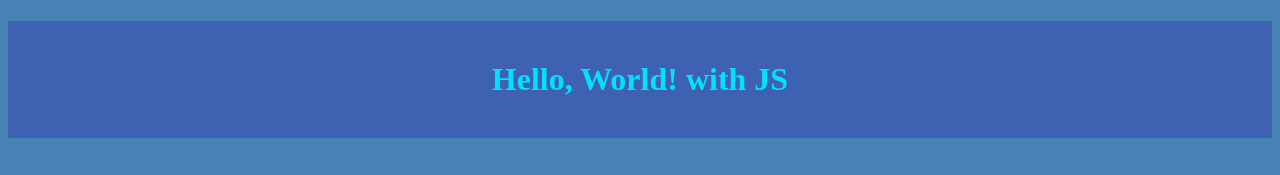
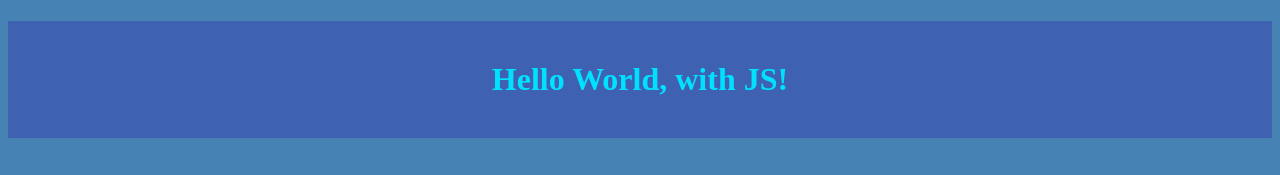
Before and after one commit to ICS20-Programming-LilyC/Unit2-01-JS-HelloWorld, a plain HTML site: page index.html in a window 1280 px wide. Shown: the top 175 px of the page. Drawn offline with Linux system fonts and the light colour scheme.

Commit message:
Finished coding

```diff
--- a/index.html
+++ b/index.html
@@ -22,7 +22,7 @@
 
   <!--Main webpage text-->
     <script src="./js/script.js"></script>
-    <h1>Hello, World! with JS</h1>
+    <h1>Hello World, with JS!</h1>
     <div id="hello-world"></div>
     <br>
 
```
